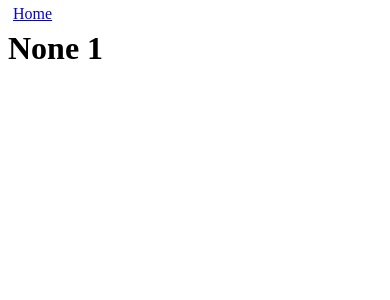
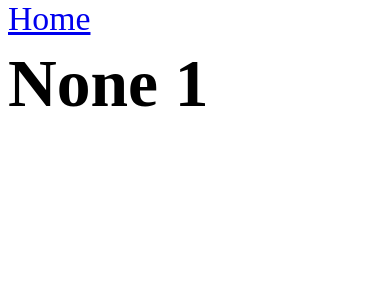
Before and after one commit to threed-factory-store/Blog, a Flask app: page /posts/1/ in a window 390 px wide. Shown: the top 300 px of the page. Run offline with Flask 3, Linux system fonts and the light colour scheme.

Commit message:
Post contents resize better now

```diff
--- a/static/blog.css
+++ b/static/blog.css
@@ -1,3 +1,7 @@
+html {
+    font-size : clamp(1rem, 4vh, 5rem);
+}
+
 ul.no-bullets {
     list-style-type: none;
     padding: 0;
@@ -24,7 +28,6 @@ img, video {
     width: 100%;
     background: white;
     box-sizing: border-box; /* this makes padding work */
-    padding: 5px;
 }
 
 #content {
--- /dev/null
+++ b/static/blog.js
@@ -0,0 +1,13 @@
+window.addEventListener('DOMContentLoaded', function() {
+    homeLink = document.getElementById("homeLink")
+    header = document.getElementById("header")
+    content = document.getElementById("content")
+
+    visualViewport.addEventListener("resize", () => {
+        var style = window.getComputedStyle(homeLink).getPropertyValue('font-size');
+        var fontSize = parseFloat(style);
+        // now you have a proper float for the font size (yes, it can be a float, not just an integer)
+        header.style.height = fontSize+"px"
+        content.style.marginTop = fontSize+"px"
+    })
+})
--- a/templates/base.html
+++ b/templates/base.html
@@ -3,13 +3,14 @@
 <head>
     {% block head %}
     <link rel="stylesheet" type="text/css" href="{{ url_for('static', filename='blog.css').replace('/index.cgi', '') }}" />
+    <script src="{{ url_for('static', filename='blog.js').replace('/index.cgi', '') }}"></script>
     <title>{% block title %}{% endblock title %}</title>
     {% endblock head %}
 </head>
 <body>
     <div id="header">
         {% block header %}
-        <a href="/">Home</a>
+        <a id="homeLink" href="/">Home</a>
         {% endblock header %}
     </div>
     <div id="content">{% block content %}{% endblock content %}</div>
```
Also changed, not shown: 2 other files.
